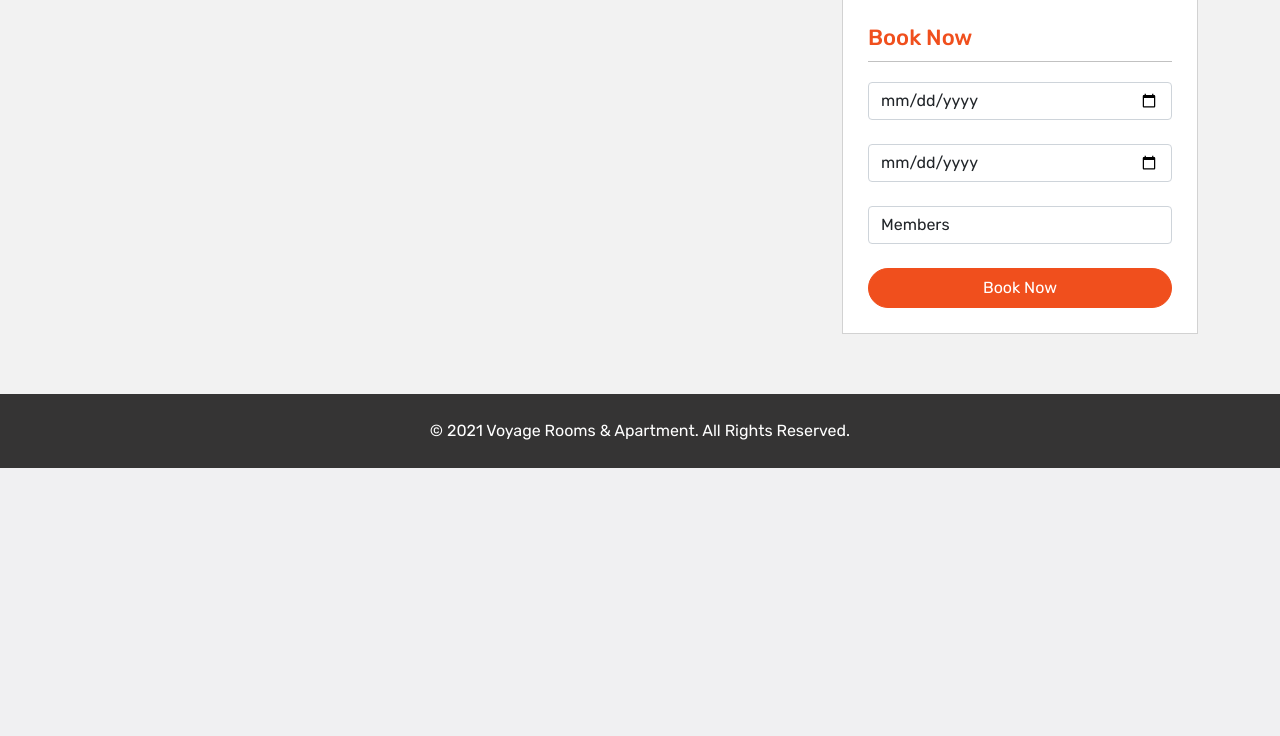
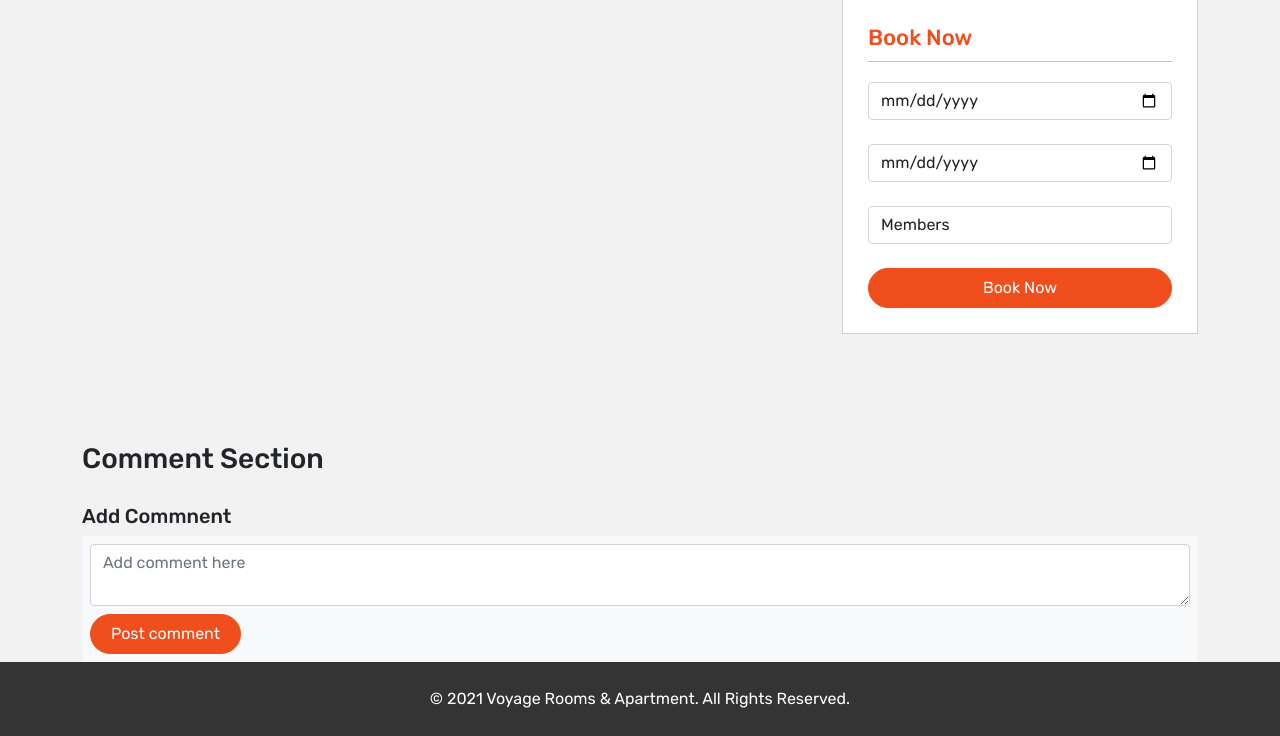
Before and after one commit to AlphaKKR/Voyage, a Django app: template Voyage/main/templates/main/description.html in a window 1280 px wide. Shown: the part 373-1109 px from the top of the page. Before the commit the page ends 841 px from the top, so only its background shows below. Run offline with Django 3.2, Linux system fonts and the light colour scheme; the template is opened without the code that fills it, so the values that code supplies are empty; some libraries are stand-ins or nearby versions.

Commit message:
added comment section

```diff
--- a/Voyage/main/admin.py
+++ b/Voyage/main/admin.py
@@ -3,4 +3,5 @@ from . import models
 
 admin.site.register(models.Room)
 admin.site.register(models.Booking)
+admin.site.register(models.Comment)
 # Register your models here.
--- a/Voyage/main/templates/main/description.html
+++ b/Voyage/main/templates/main/description.html
@@ -1,5 +1,6 @@
 <!DOCTYPE html>
 <html>
+
 <head>
     <meta charset="utf-8">
     <meta name="viewport" content="width=device-width, initial-scale=1.0, maximum-scale=1.0, user-scalable=no" />
@@ -16,8 +17,9 @@
     <link rel="stylesheet" type="text/css" href="/static/fontawesome-free-5.15.3-web/css/all.min.css">
 
     <!-- Image Slider CSS -->
-<link rel="stylesheet"  href="/static/src/css/lightslider.css"/>
+    <link rel="stylesheet" href="/static/src/css/lightslider.css" />
 </head>
+
 <body>
 
 
@@ -38,14 +40,15 @@
                             </li>
                             <li class="nav-item"><a class="nav-link" href="rooms">Rooms List</a></li>
                             {% if user.is_landlord %}
-                            <li class="nav-item"><a class="nav-link " href="/advertise" >Advertisement</a></li>
+                            <li class="nav-item"><a class="nav-link " href="/advertise">Advertisement</a></li>
                             {% endif %}
                             {% if user.is_authenticated %}
                             {% load i18n %}
                             <form method="post" action="{% url 'logout' %}">
                                 {% csrf_token %}
                                 {% if redirect_field_value %}
-                            <input type="hidden" name="{{ redirect_field_name }}" value="{{ redirect_field_value }}" />
+                                <input type="hidden" name="{{ redirect_field_name }}"
+                                    value="{{ redirect_field_value }}" />
                                 {% endif %}
                                 <li class="nav-item"><a class="nav-link" href="logout">{{user.username}}</a></li>
                             </form>
@@ -143,7 +146,7 @@
                                 <input type="date" name="departure" class="form-control" required="true">
                             </div>
                             <div class="mb-4">
-							<select name="adults" class="form-control" required = 'true'>
+                                <select name="adults" class="form-control" required='true'>
                                     <option value=''>Members</option>
                                     <option value='1'>1</option>
                                     <option value='2'>2</option>
@@ -162,6 +165,34 @@
             </div>
 
 
+        </div>
+    </section>
+    <section>
+        <div class="container mt-5" >
+            <div class="d-flex justify-content-center row" >
+                <div class="col-md-12">
+                    <h3>Comment Section</h3>
+                    <div class="d-flex flex-column comment-section">
+                        {% for j in object1 %}
+                        <div class="bg-white p-2 " style = 'margin-bottom:10px'>
+                            <div class="d-flex flex-row user-info">
+                                <div class="d-flex flex-column justify-content-start ml-2"><span class="d-block font-weight-bold name"><strong>{{j.user}}</strong></span><span class="date text-black-50">Shared publicly - {{j.created_at}}</span></div>
+                            </div>
+                            <div class="mt-2">
+                                <p class="comment-text">{{j.comment}}</p>
+                            </div>
+                        </div>
+                        {% endfor %}
+                        <h5 style='margin-top:20px'>Add Commnent</h5>
+                        <form class="bg-light p-2" action ='/comment' method='post'>
+                            {% csrf_token %}
+                            <input type="hidden" value='{{object.room_id}}' name = 'id'>
+                            <div class="d-flex flex-row align-items-start"><textarea class="form-control ml-1 shadow-none textarea" placeholder='Add comment here' name='comment'></textarea></div>
+                            <div class="mt-2 text-right"><input  class="btn btn-details-lg" type="submit" value = "Post comment"></div>
+                        </form>
+                    </div>
+                </div>
+            </div>
         </div>
     </section>
 
@@ -183,20 +214,21 @@
     <!-- Image Slider JS -->
     <script src="/static/src/js/lightslider.js"></script>
     <script>
-$(document).ready(function() {
+        $(document).ready(function () {
             $('#image-gallery').lightSlider({
-        gallery:true,
-        item:1,
-        thumbItem:9,
+                gallery: true,
+                item: 1,
+                thumbItem: 9,
                 slideMargin: 0,
-        speed:800,
-        auto:true,
-        loop:true,
-        onSliderLoad: function() {
+                speed: 800,
+                auto: true,
+                loop: true,
+                onSliderLoad: function () {
                     $('#image-gallery').removeClass('cS-hidden');
                 }
             });
         });
     </script>
 </body>
+
 </html>
--- a/Voyage/main/templates/main/room_list.html
+++ b/Voyage/main/templates/main/room_list.html
@@ -63,7 +63,7 @@
         </div>
     </header>
     <!-- Rooms Listing Section -->
-    <section id="rooms" class='footer'>
+    <section id="rooms" >
         <div class="container">
             <h2>Voyage Rooms Gallery</h2>
             <div class="divider"></div>
--- a/Voyage/main/urls.py
+++ b/Voyage/main/urls.py
@@ -11,5 +11,6 @@ urlpatterns = [
     path('description', views.Description, name='description'),
     path('book', views.Book,name='book'),
     path('payment', views.Payment, name = 'payment'),
-    path('advertise', views.Advertise, name = 'advertise')
+    path('advertise', views.Advertise, name = 'advertise'),
+    path('comment', views.Comments, name ='comment'),
 ]
```
Also changed, not shown: Voyage/main/models.py (+7 -0 lines), Voyage/main/views.py (+9 -3 lines), Voyage/main/migrations/0002_comments.py (added), Voyage/main/migrations/0003_rename_comments_comment.py (added), Voyage/main/migrations/0004_delete_comment.py (added), Voyage/main/migrations/0005_comment.py (added), Voyage/main/migrations/0006_alter_comment_created_at.py (added), Voyage/main/migrations/0007_alter_comment_created_at.py (added), Voyage/main/migrations/0008_rename_room_desc_comment_comment.py (added). Lines whose indentation alone changed are shown as unchanged.
